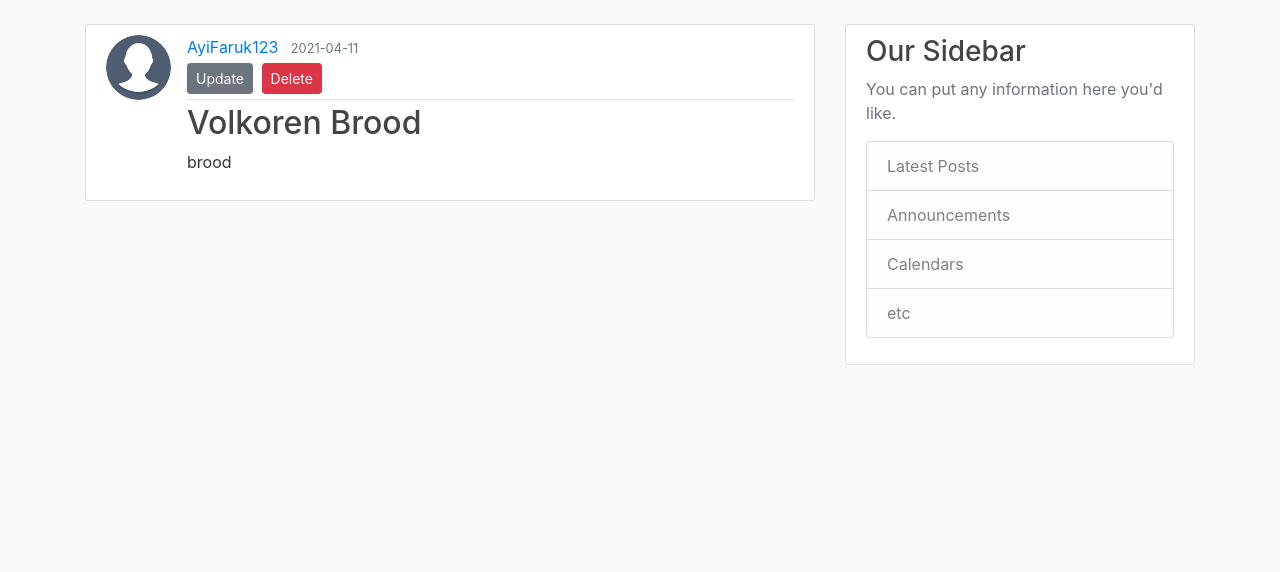
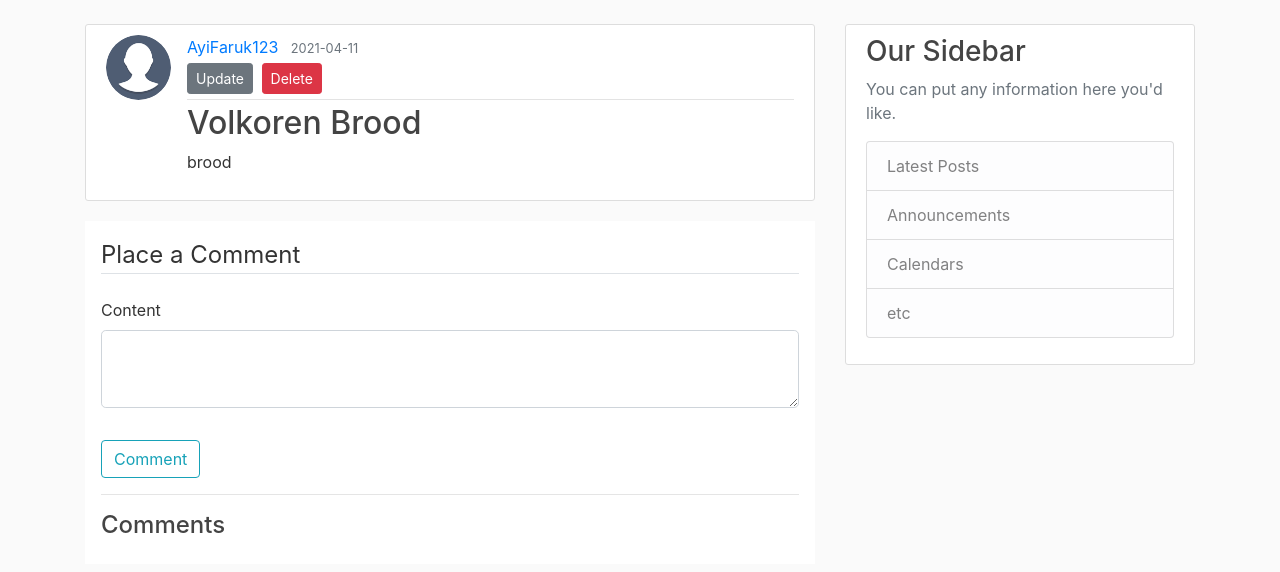
Before and after one commit to farukomer58/FlaskAppBase-Forum, a Flask app: page /post/1 in a window 1280 px wide. Shown: the part 56-628 px from the top of the page. Run offline with Flask 2, Linux system fonts and the light colour scheme; a user stored in the database is signed in; data comes from the database, SQL or seed files in the repository; both versions use the stored data as it was after the commit; some libraries are stand-ins or nearby versions.

Commit message:
Function for adding comment to a Post, right commit

```diff
--- a/app/posts/forms.py
+++ b/app/posts/forms.py
@@ -11,3 +11,8 @@ class PostForm(FlaskForm):
     title = StringField('Title', validators=[DataRequired()])
     content = TextAreaField('Content', validators=[DataRequired()])
     submit = SubmitField('Post')
+
+# Form for Creating and Updating Posts
+class CommentForm(FlaskForm):
+    content = TextAreaField('Content', validators=[DataRequired()])
+    submit = SubmitField('Comment')
--- a/app/posts/routes.py
+++ b/app/posts/routes.py
@@ -2,8 +2,8 @@ from flask import (render_template, url_for, flash,
                    redirect, request, abort, Blueprint)
 from flask_login import current_user, login_required
 from app.extensions import db
-from app.models import Post
-from app.posts.forms import PostForm
+from app.models import Post, Comment
+from app.posts.forms import PostForm, CommentForm
 
 posts = Blueprint('posts',__name__)
 
@@ -23,10 +23,19 @@ def new_post():
                            form=form, legend='New Post')
 
 # READ Post
-@posts.route("/post/<int:post_id>")
+@posts.route("/post/<int:post_id>", methods=['GET', 'POST'])
 def post(post_id):
-    post = Post.query.get_or_404(post_id)
-    return render_template('post.html', title=post.title, post=post)
+    form = CommentForm()                    # Form for posting a Comment
+    post = Post.query.get_or_404(post_id)   # Get the Post or return 404 if post not exist
+
+    #If Comment is pushed add the comment to the database
+    if form.validate_on_submit():
+        comment = Comment(comment=form.content.data,thread=post,user_id=current_user.id)
+        db.session.add(comment)
+        db.session.commit()
+        return redirect(url_for('posts.post',post_id=post.id))
+
+    return render_template('post.html', title=post.title, post=post,commentForm=form)
 
 # UPDATE Post
 @posts.route("/post/<int:post_id>/update", methods=['GET', 'POST'])
--- a/app/templates/post.html
+++ b/app/templates/post.html
@@ -17,6 +17,53 @@
       <p class="article-content">{{ post.content }}</p>
     </div>
   </article>
+
+  <div class="bg-white p-3">
+      {% if current_user.is_authenticated %}
+      <form method="POST" action="">
+          {{ commentForm.hidden_tag() }}
+          <fieldset class="form-group">
+              <legend class="border-bottom mb-4">Place a Comment</legend>
+              <div class="form-group">
+                  {{ commentForm.content.label(class="form-control-label") }}
+                  {% if commentForm.content.errors %}
+                      {{ commentForm.content(class="form-control form-control-lg is-invalid") }}
+                      <div class="invalid-feedback">
+                          {% for error in commentForm.content.errors %}
+                              <span>{{ error }}</span>
+                          {% endfor %}
+                      </div>
+                  {% else %}
+                      {{ commentForm.content(class="form-control form-control-lg") }}
+                  {% endif %}
+              </div>
+          </fieldset>
+          <div class="form-group">
+              {{ commentForm.submit(class="btn btn-outline-info") }}
+          </div>
+      </form>
+      <hr>
+      {% else %}
+      <p> Sign in to place Comments</p>
+      {% endif %}
+
+      <div class="media-body">
+        <h4>Comments</h4>
+          {% for comment in post.comments %}
+          <article class="media content-section">
+            <img class="rounded-circle article-img" src="{{ url_for('static', filename='profile_pics/' + comment.authorCom.image_file) }}">
+            <div class="media-body">
+              <div class="article-metadata">
+                <a class="mr-2" href="{{ url_for('users.user_posts', username=post.author.username) }}">{{ comment.authorCom.username }}</a>
+                <small class="text-muted">{{ comment.date_posted.strftime('%Y-%m-%d') }}</small>
+              </div>
+              <p class="article-content">{{ comment.comment }}</p>
+            </div>
+          </article>
+        {% endfor %}
+      </div>
+  </div>
+
   <!-- Modal -->
   <div class="modal fade" id="deleteModal" tabindex="-1" role="dialog" aria-labelledby="deleteModalLabel" aria-hidden="true">
     <div class="modal-dialog" role="document">
```
Also changed, not shown: app/__init__.py (+6 -3 lines), app/models.py (+20 -0 lines), app/site.db.
